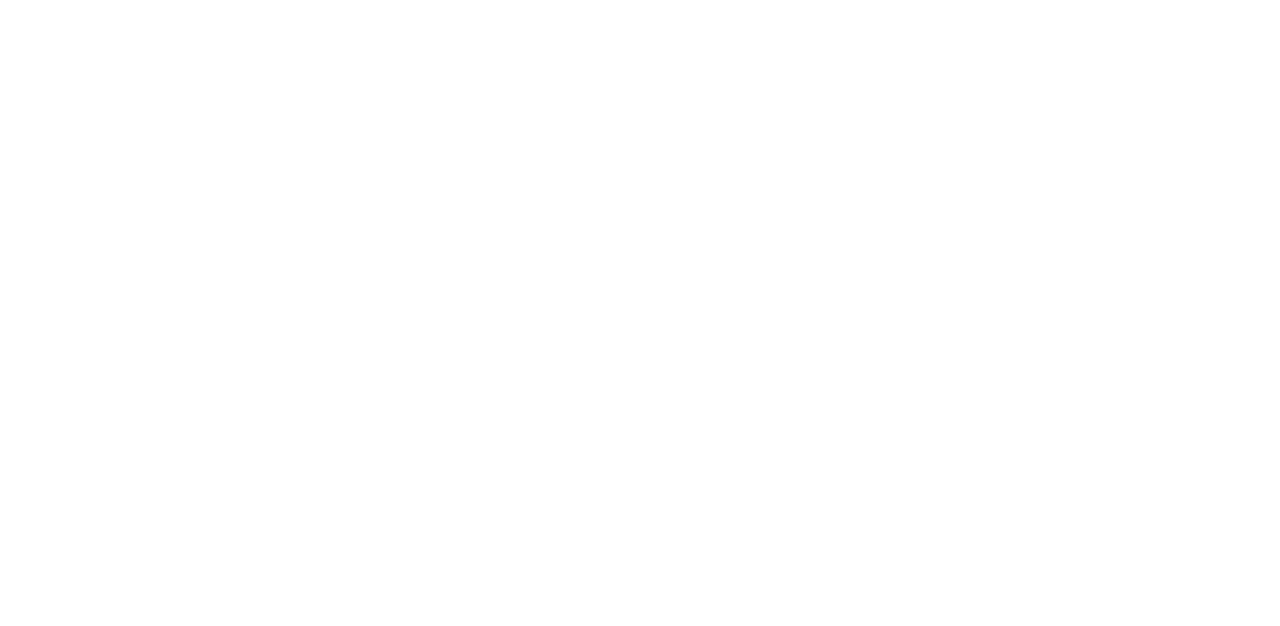
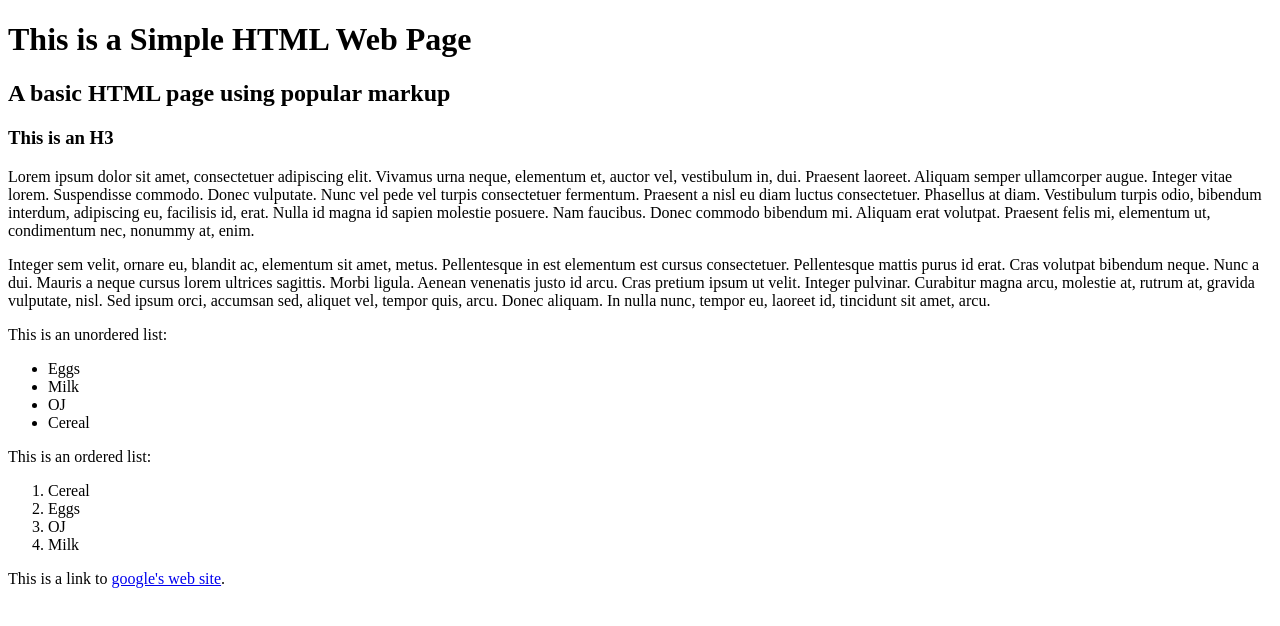
Before and after one commit to Yiwen-Jiang/studentsite, a plain HTML site: page art128/simplewebpage.html in a window 1280 px wide. Drawn offline with Linux system fonts and the light colour scheme.

Commit message:
updated simplewebpage.html

```diff
--- a/art128/simplewebpage.html
+++ b/art128/simplewebpage.html
@@ -10,6 +10,38 @@
 
 <body>
 
+<h1>This is a Simple HTML Web Page</h1>
+
+<h2>A basic HTML page using popular markup</h2>
+
+<h3>This is an H3</h3>
+
+<p>Lorem ipsum dolor sit amet, consectetuer adipiscing elit. Vivamus urna neque, elementum et, auctor vel, vestibulum in, dui. Praesent laoreet. Aliquam semper ullamcorper augue. Integer vitae lorem. Suspendisse commodo. Donec vulputate. Nunc vel pede vel turpis consectetuer fermentum. Praesent a nisl eu diam luctus consectetuer. Phasellus at diam. Vestibulum turpis odio, bibendum interdum, adipiscing eu, facilisis id, erat. Nulla id magna id sapien molestie posuere. Nam faucibus. Donec commodo bibendum mi. Aliquam erat volutpat. Praesent felis mi, elementum ut, condimentum nec, nonummy at, enim.</p>
+
+<p>Integer sem velit, ornare eu, blandit ac, elementum sit amet, metus. Pellentesque in est elementum est cursus consectetuer. Pellentesque mattis purus id erat. Cras volutpat bibendum neque. Nunc a dui. Mauris a neque cursus lorem ultrices sagittis. Morbi ligula. Aenean venenatis justo id arcu. Cras pretium ipsum ut velit. Integer pulvinar. Curabitur magna arcu, molestie at, rutrum at, gravida vulputate, nisl. Sed ipsum orci, accumsan sed, aliquet vel, tempor quis, arcu. Donec aliquam. In nulla nunc, tempor eu, laoreet id, tincidunt sit amet, arcu.</p>
+
+<p>This is an unordered list:</p>
+
+<ul>
+    <li>Eggs</li>
+    <li>Milk</li>
+    <li>OJ</li>
+    <li>Cereal</li>
+</ul>
+
+<p>This is an ordered list:</p>
+
+<ol>
+    <li>Cereal</li>
+    <li>Eggs</li>
+    <li>OJ</li>
+    <li>Milk</li>
+</ol>
+
+
+<p>This is a link to <a href="http://google.com">google's web site</a>.</p>
+
+
 </body>
 
 </html>
```
